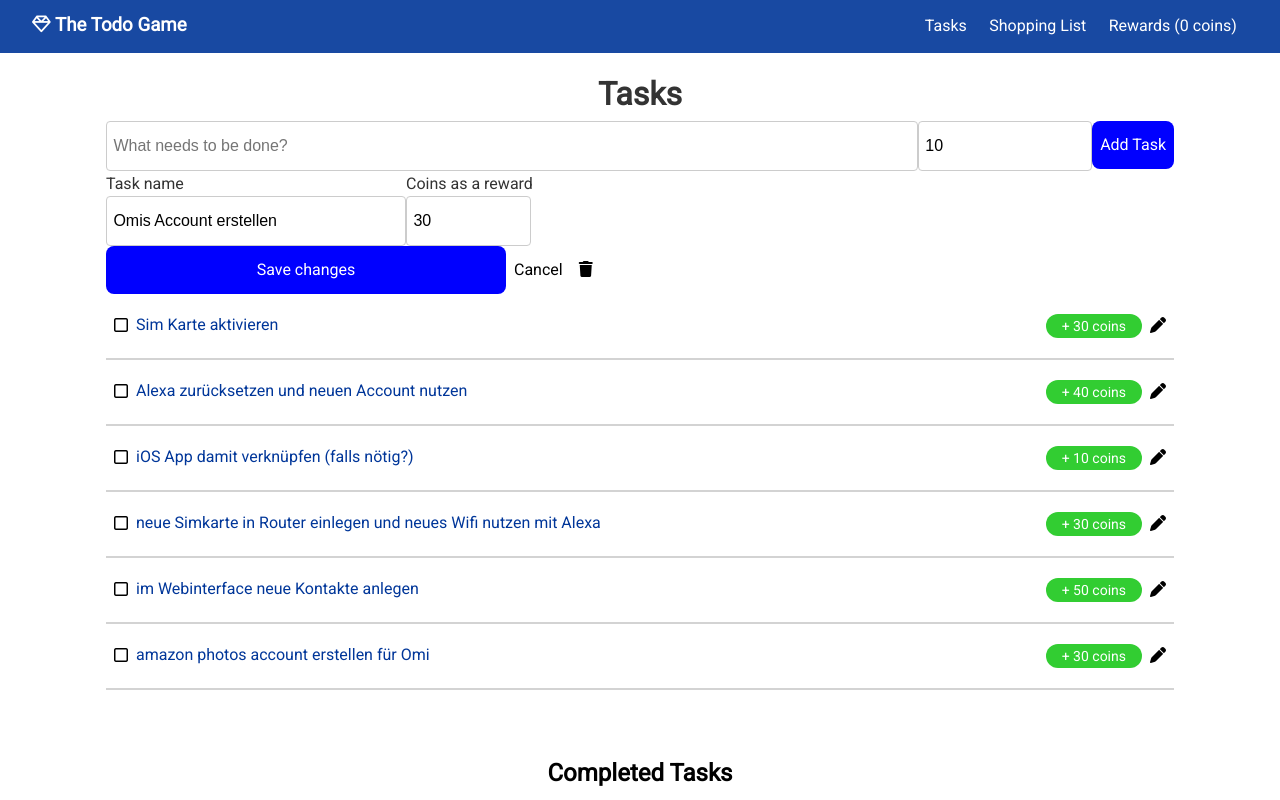
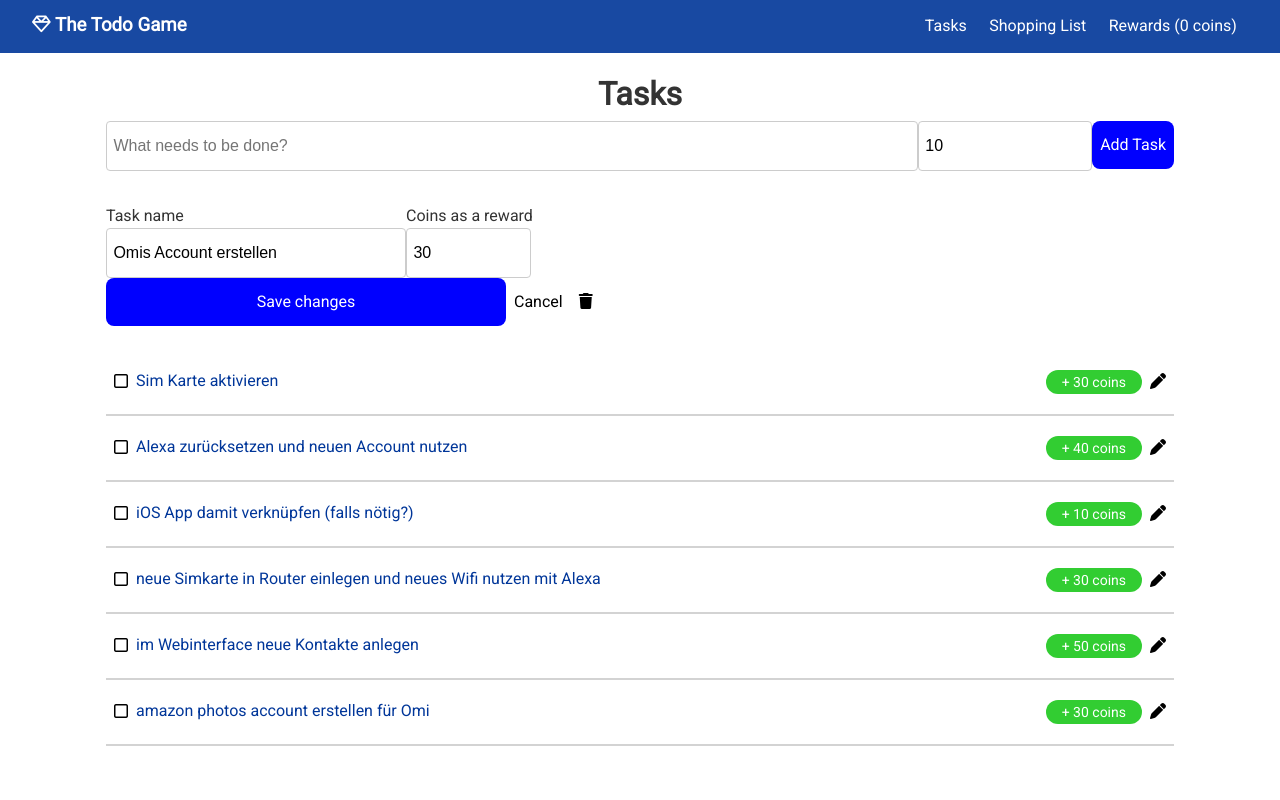
Before and after one commit to ambercoded/forget-me-not, a React (Create React App) app in the folder client/: page / in a window 1280 px wide. Both pictures are taken after a click on the button 1157 px from the left and 202 px from the top of the page. Shown: the top 800 px of the page. Built offline with nearby package versions, Linux system fonts and the light colour scheme.

Commit message:
edit view and taskform now has more margins

```diff
--- a/client/src/components/tasks/TaskForm.js
+++ b/client/src/components/tasks/TaskForm.js
@@ -35,7 +35,7 @@ const TaskForm = () => {
   };
 
   return (
-    <form onSubmit={onSubmit}>
+    <form onSubmit={onSubmit} style={{ marginBottom: "2rem" }}>
       <ContainerRow style={{ flexWrap: "wrap", flex: 1 }}>
         <TextInput
           id="taskname"
--- a/client/src/components/tasks/TaskItem.js
+++ b/client/src/components/tasks/TaskItem.js
@@ -72,7 +72,7 @@ const TaskItem = ({ originalTask }) => {
   if (editMode) {
     return (
       <>
-        <form onSubmit={onSaveChanges}>
+        <form onSubmit={onSaveChanges} style={{ margin: "2rem 0" }}>
           <ContainerRow style={{ flex: 1, flexWrap: "wrap" }}>
             <span>
               <label htmlFor="taskName">Task name</label>
```
